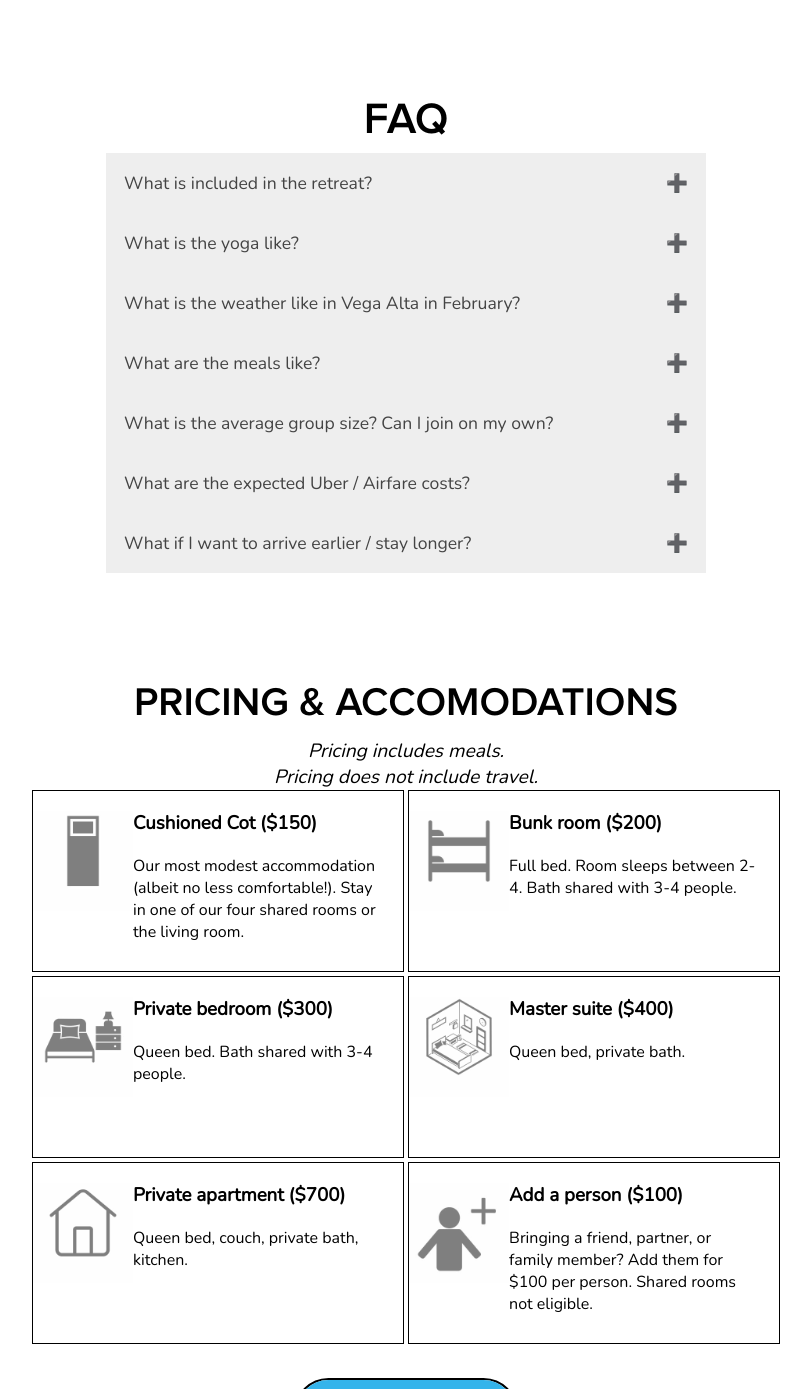
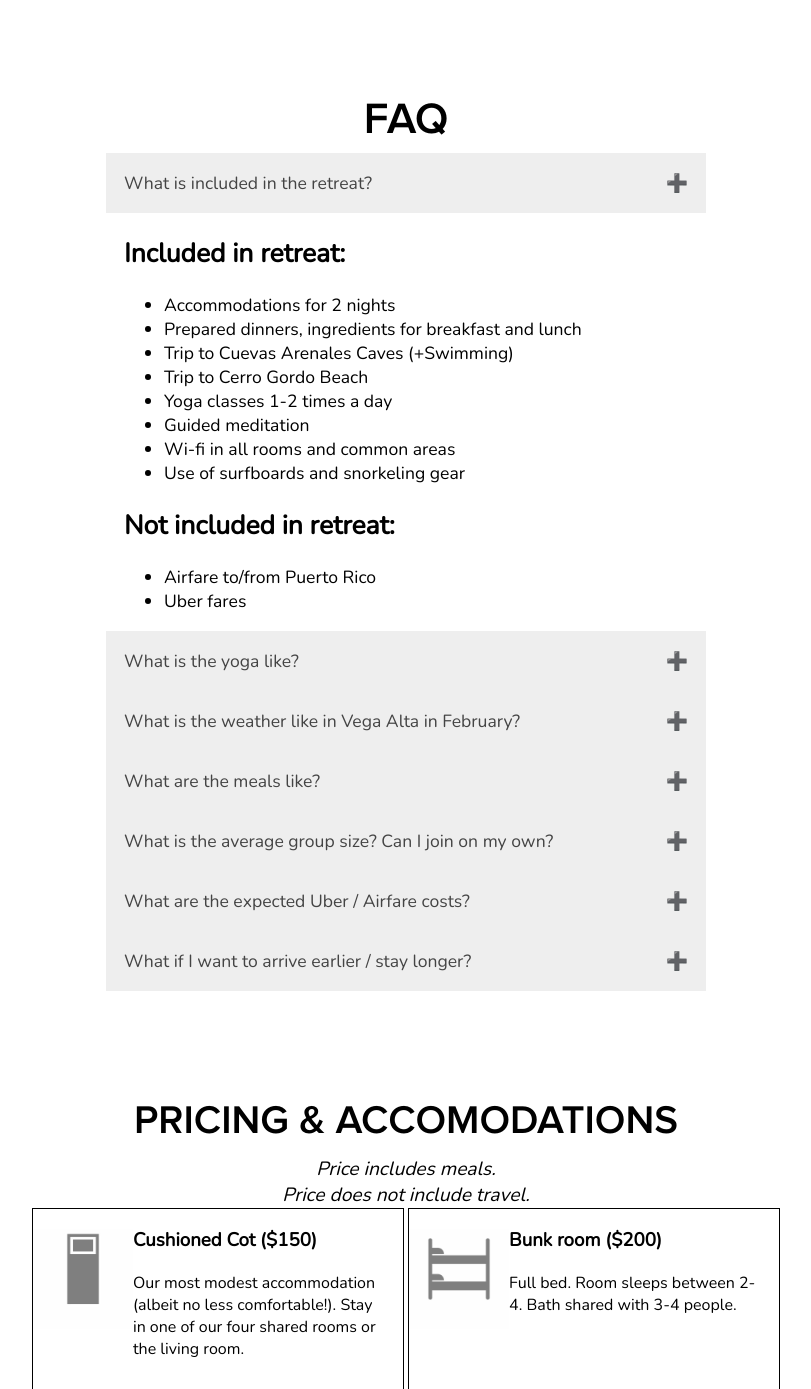
Before and after one commit to vannorman/manahouse, a Django app: page / in a window 1280 px wide. Shown: the part 1640-3029 px from the top of the page, without its empty margins (234-1045 px from the left). Run offline with Django 3.2, Linux system fonts and the light colour scheme.

Commit message:
minor changes after yoga teacher focus pivot

```diff
--- a/stub/templates/index.html
+++ b/stub/templates/index.html
@@ -16,7 +16,7 @@
     February 3 - 5, 2023<span style="width:1px;height:50px;border:1px solid #aaa;margin:16px;"></span>Vega Alta, Puerto Rico
 
     </h3>
-    <p>       Mana Retreat Center is an ultra private, quiet, and lush  vacation getaway hidden away on 5 acres in the tropical rainforest mountains. Come experience a wonderful weekend with us while we meditate and stretch by the serene green canopy of the jungle!  </p>
+    <p>       Mana Retreat Center is an ultra private, quiet, and lush  vacation getaway hidden away on 5 acres in the tropical rainforest mountains. Come experience a wonderful weekend with us while we meditate, explore, and relax by the serene green canopy of the jungle!  </p>
 
         <div class="booknow">
             <a href="https://forms.gle/cXHngeGVYwMFBDfL6" target="_blank">BOOK NOW</a>
@@ -69,25 +69,22 @@
 <div id="faq">
     <div class="title2"> FAQ </div>
     <button class="accordion">What is included in the retreat?</button>
-    <div class="panel">
+    <div class="panel" style="display:block;">
     <h2>Included in retreat:</h2>
     <ul>
         <li>Accommodations for 2 nights</li>
         <li>Prepared dinners, ingredients for breakfast and lunch</li>
-        <li>Beach trip and Caves trip</li>
+        <li>Trip to Cuevas Arenales Caves (+Swimming)</li>
+        <li>Trip to Cerro Gordo Beach</li>
         <li>Yoga classes 1-2 times a day</li>
         <li>Guided meditation</li>
         <li>Wi-fi in all rooms and common areas</li>
-        <li>Access to self-guided hiking trail within tropical rainforest</li>
         <li>Use of surfboards and snorkeling gear</li>
-        <li>Retreat coordination</li>
     </ul>
     <h2> Not included in retreat:</h2>
     <ul>
         <li>Airfare to/from Puerto Rico</li>
-        <li>Uber fare to/from airport (approx $40)</li>
-        <li>Uber fare to/from beach and caves (will be shared)</li>
-        <li>Travel insurance</li>
+        <li>Uber fares</li>
     </ul>
     </div>
 
@@ -134,8 +131,8 @@
 <!-- PRICING & ACOCMODATIONS -->
 <div id="pricing">
     <div class="title2">PRICING & ACCOMODATIONS</div>
-    <i class="note">Pricing includes meals.</i><br>
-    <i class="note">Pricing does not include travel.</i><br>
+    <i class="note">Price includes meals.</i><br>
+    <i class="note">Price does not include travel.</i><br>
     <div class="item">
         <div class="pic" style="background-image:url(/static/img/cot.jpg)";></div>
         <div class="desc">
@@ -217,7 +214,7 @@
         <h2> Charlie Van Norman</h2>
         Regenerative developer
 <br>        EdTech entrepreneur
-        <br> Mana center partner
+        <br> Mana Center partner
     </div>
     <div class="member">
         <img src="/static/img/lisa.jpg" />
```
